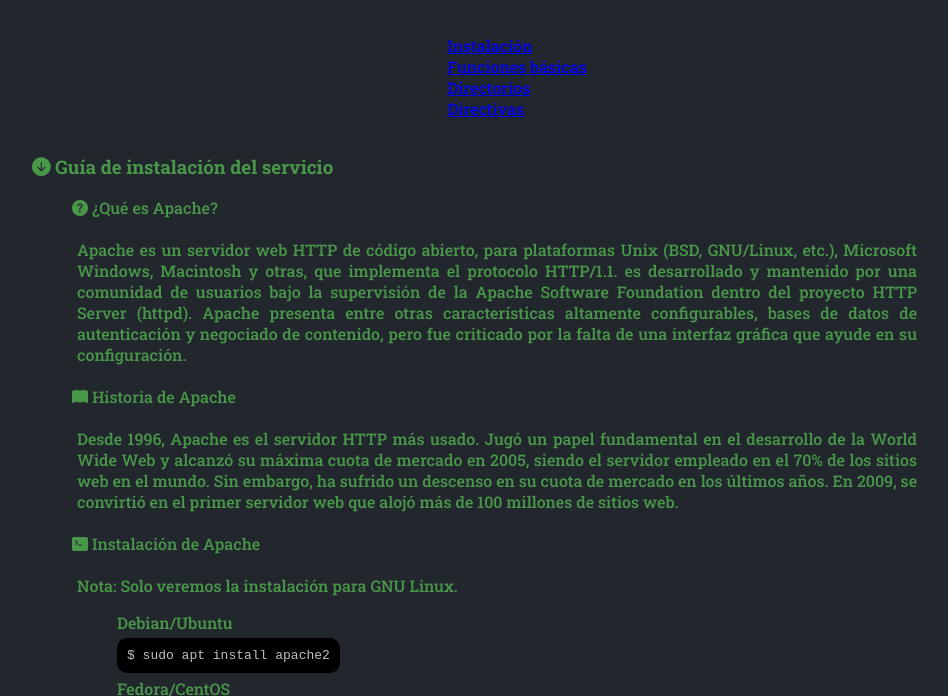
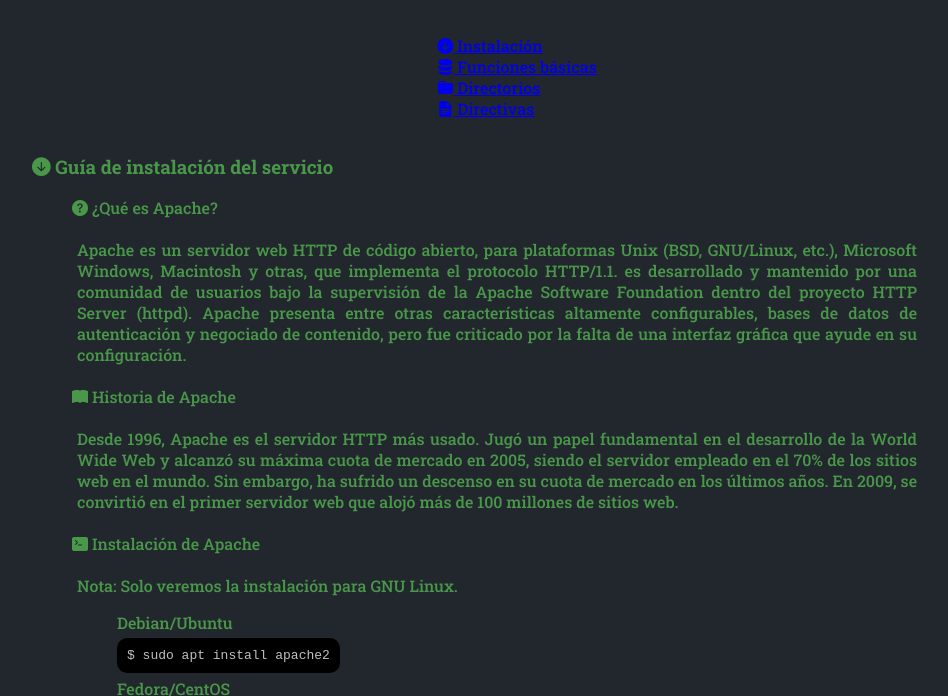
Before and after one commit to mperezpizarro/Apuntes-Apache, a plain HTML site: page index.html in a window 1280 px wide. Shown: the part 75-771 px from the top of the page, without its empty margins (143-1091 px from the left). Drawn offline with nearby package versions, Linux system fonts and the light colour scheme.

Commit message:
Más iconos

```diff
--- a/index.html
+++ b/index.html
@@ -17,10 +17,10 @@
         </header>
         <nav>
             <ul>
-                <li><a href="#instalar">Instalación</a></li>
-                <li><a href="#funciones">Funciones básicas</a></li>
-                <li><a href="#directorios">Directorios</a></li>
-                <li><a href="#directivas">Directivas</a></li>
+                <li><a href="#instalar"><i class="bi bi-arrow-down-circle-fill"></i> Instalación</a></li>
+                <li><a href="#funciones"><i class="bi bi-server"></i> Funciones básicas</a></li>
+                <li><a href="#directorios"><i class="bi bi-folder-fill"></i> Directorios</a></li>
+                <li><a href="#directivas"><i class="bi bi-file-earmark-text-fill"></i> Directivas</a></li>
             </ul>
         </nav>
         <main>
```
